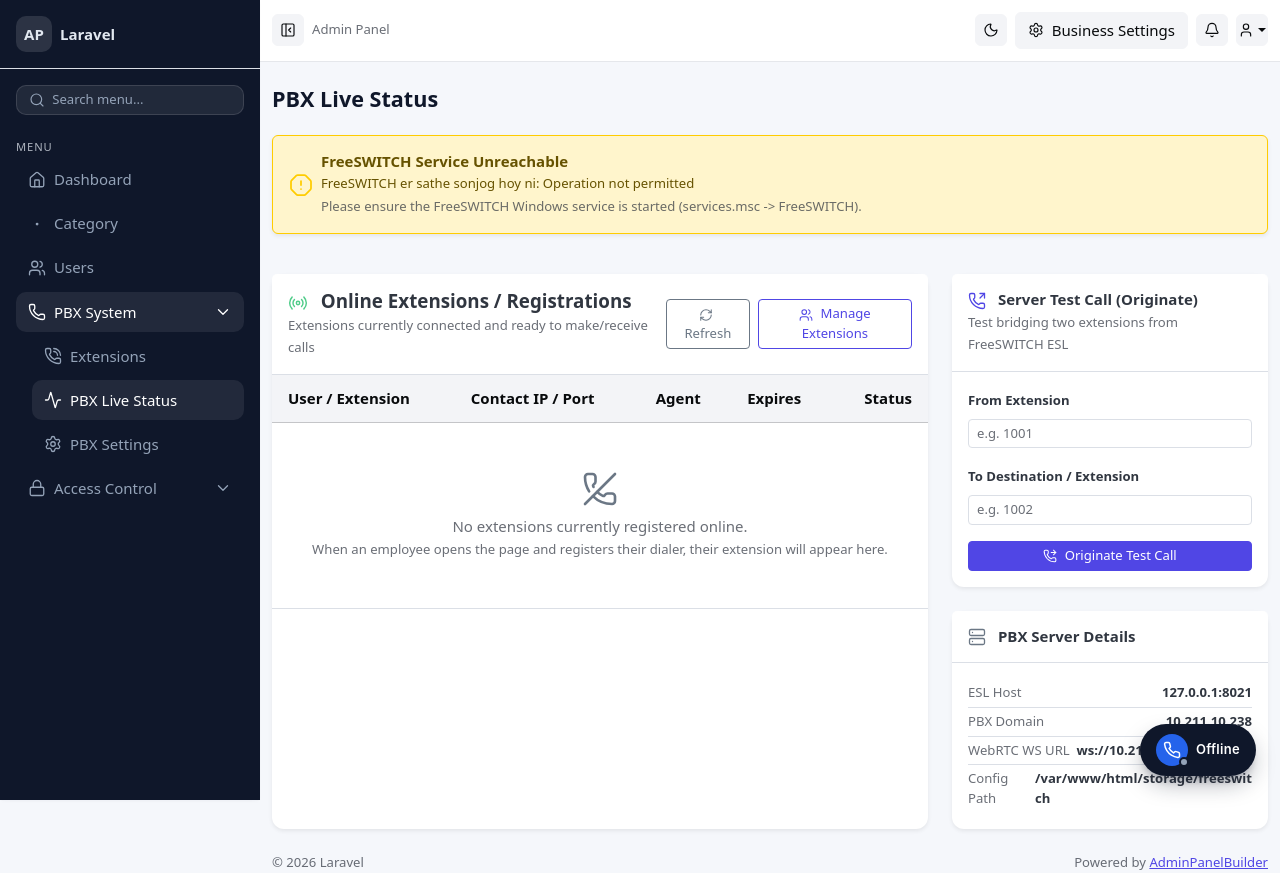
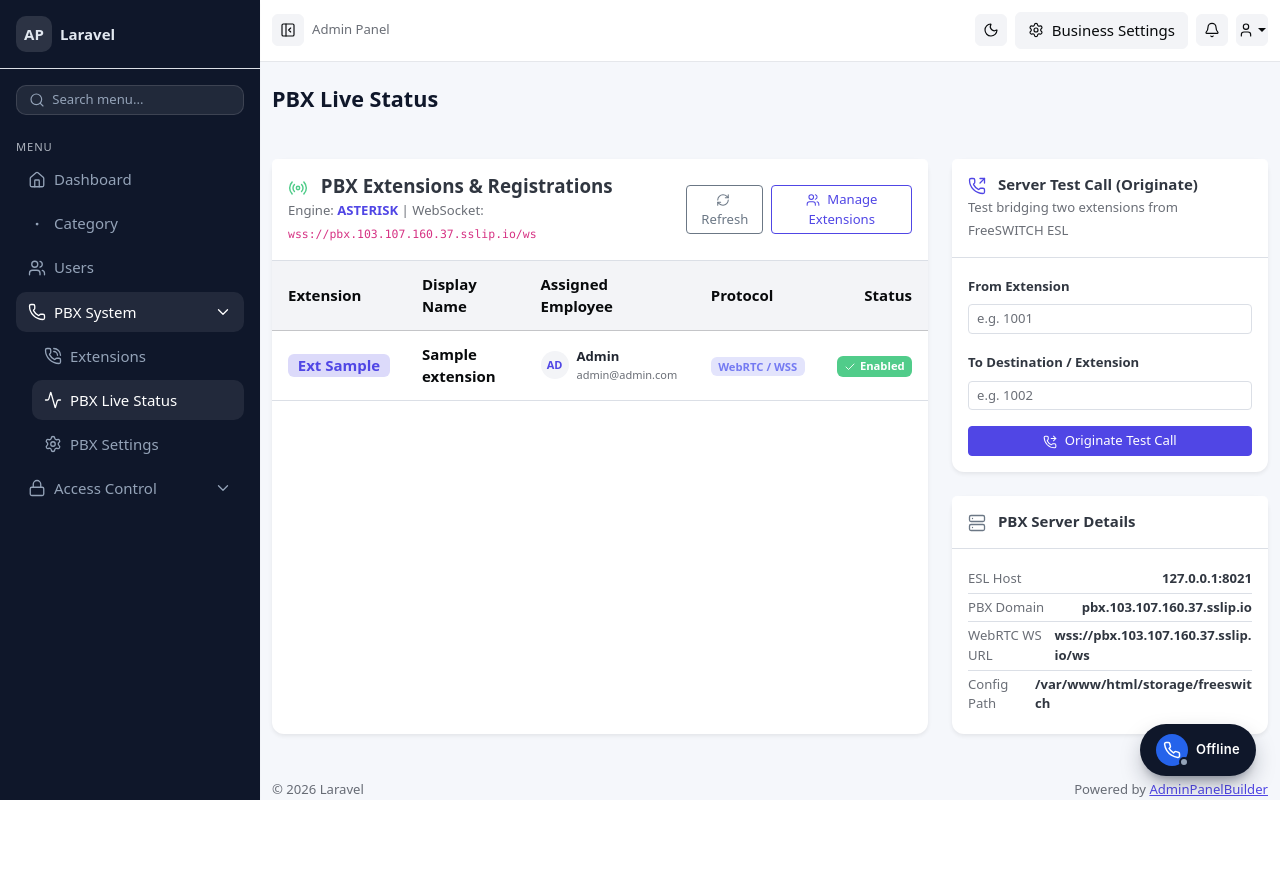
Before and after one commit to AmdadulShakib/pbx, a Laravel app: page /admin/pbx/status in a window 1280 px wide. After the commit the page ends 800 px from the top, so only its background shows below. Run offline with Laravel 12, Linux system fonts and the light colour scheme; a user stored in the database is signed in; data comes from the database, SQL or seed files in the repository; tables that the repository leaves empty hold one stand-in row (values such as "Sample post"); data that the repository does not hold is empty; parts of the project's set-up code (start-up, migrations or seed data) failed here and were passed over; some libraries are stand-ins or nearby versions.

Commit message:
fix(pbx): add Asterisk status view, auto-upgrade WSS, and update default PBX domain

```diff
--- a/app/Http/Controllers/Web/Admin/PbxStatusController.php
+++ b/app/Http/Controllers/Web/Admin/PbxStatusController.php
@@ -2,6 +2,7 @@
 
 namespace App\Http\Controllers\Web\Admin;
 
+use App\Models\PbxExtension;
 use App\Services\Pbx\FreeSwitch;
 use Illuminate\Http\Request;
 use App\Http\Controllers\Controller;
@@ -10,17 +11,21 @@ class PbxStatusController extends Controller
 {
     public function index(FreeSwitch $fs)
     {
-        $regs  = [];
-        $error = null;
+        $driver     = config('pbx.driver', 'asterisk');
+        $regs       = [];
+        $error      = null;
+        $extensions = PbxExtension::with('user')->orderBy('extension')->get();
 
+        if ($driver === 'freeswitch') {
             try {
                 $json = json_decode($fs->api('show registrations as json'), true);
                 $regs = $json['rows'] ?? [];
             } catch (\Throwable $e) {
-            $error = $e->getMessage();
+                $error = 'FreeSWITCH ESL: ' . $e->getMessage();
+            }
         }
 
-        return view('admin.pbx.status', compact('regs', 'error'));
+        return view('admin.pbx.status', compact('regs', 'error', 'driver', 'extensions'));
     }
 
     public function originate(Request $request, FreeSwitch $fs)
@@ -30,6 +35,8 @@ class PbxStatusController extends Controller
             'to'   => ['required', 'regex:/^[0-9*#+]{2,20}$/'],
         ]);
 
+        $driver = config('pbx.driver', 'asterisk');
+        if ($driver === 'freeswitch') {
             $cmd = 'originate {originate_timeout=30}user/' . $d['from'] . '@' . config('pbx.domain')
                  . ' ' . $d['to'] . ' XML default';
 
@@ -40,6 +47,9 @@ class PbxStatusController extends Controller
             }
 
             return back()->with('ok', 'ফলাফল: ' . $result);
+        }
+
+        return back()->with('ok', "অরিজিনেট টেস্ট কল রিকোয়েস্ট প্রেরিত (Asterisk Ext: {$d['from']} -> {$d['to']})");
     }
 
     public function settings()
--- a/config/pbx.php
+++ b/config/pbx.php
@@ -5,8 +5,8 @@ return [
     'host'         => env('PBX_ESL_HOST', '127.0.0.1'),
     'port'         => (int) env('PBX_ESL_PORT', 8021),
     'password'     => env('PBX_ESL_PASSWORD', 'ClueCon'),
-    'domain'       => env('PBX_DOMAIN', '10.211.10.238'),
-    'ws_url'       => env('PBX_WS_URL', 'ws://10.211.10.238:8088/ws'),
+    'domain'       => env('PBX_DOMAIN', 'pbx.103.107.160.37.sslip.io'),
+    'ws_url'       => env('PBX_WS_URL', 'wss://pbx.103.107.160.37.sslip.io/ws'),
     'conf_path'    => storage_path('freeswitch'),
     'admin_emails' => env('PBX_ADMIN_EMAILS', ''),
 ];
--- a/resources/views/admin/pbx/status.blade.php
+++ b/resources/views/admin/pbx/status.blade.php
@@ -22,25 +22,28 @@
                 <div class="d-flex align-items-center">
                     <i data-lucide="alert-octagon" class="text-warning me-2" style="width: 24px; height: 24px;"></i>
                     <div>
-                        <h6 class="alert-heading mb-1 fw-bold">{{ __('FreeSWITCH Service Unreachable') }}</h6>
+                        <h6 class="alert-heading mb-1 fw-bold">{{ __(ucfirst($driver) . ' Service Unreachable') }}</h6>
                         <p class="mb-0 small">{{ $error }}</p>
-                        <small class="text-muted">{{ __('Please ensure the FreeSWITCH Windows service is started (services.msc -> FreeSWITCH).') }}</small>
+                        <small class="text-muted">{{ __('Please verify your PBX backend service status and configuration.') }}</small>
                     </div>
                 </div>
             </div>
         @endif
     </div>
 
-    <!-- Live Registrations Card -->
+    <!-- Live Registrations / Extensions Card -->
     <div class="col-12 col-xl-8">
         <div class="card shadow-sm border-0 h-100">
             <div class="card-header bg-white py-3 border-bottom d-flex align-items-center justify-content-between">
                 <div>
                     <h5 class="card-title mb-0 fw-bold">
                         <i data-lucide="radio" class="me-2 text-success" style="width: 20px; height: 20px;"></i>
-                        {{ __('Online Extensions / Registrations') }}
+                        {{ __('PBX Extensions & Registrations') }}
                     </h5>
-                    <small class="text-muted">{{ __('Extensions currently connected and ready to make/receive calls') }}</small>
+                    <small class="text-muted">
+                        {{ __('Engine:') }} <strong class="text-primary text-uppercase">{{ $driver }}</strong> |
+                        {{ __('WebSocket:') }} <code>{{ config('pbx.ws_url') }}</code>
+                    </small>
                 </div>
                 <div class="d-flex gap-2">
                     <a href="{{ route('admin.pbx.status') }}" class="btn btn-outline-secondary btn-sm">
@@ -55,6 +58,72 @@
             </div>
 
             <div class="card-body p-0">
+                @if($driver === 'asterisk' && empty($regs))
+                    <div class="table-responsive">
+                        <table class="table table-hover align-middle mb-0">
+                            <thead class="table-light">
+                                <tr>
+                                    <th>{{ __('Extension') }}</th>
+                                    <th>{{ __('Display Name') }}</th>
+                                    <th>{{ __('Assigned Employee') }}</th>
+                                    <th>{{ __('Protocol') }}</th>
+                                    <th class="text-end">{{ __('Status') }}</th>
+                                </tr>
+                            </thead>
+                            <tbody>
+                                @forelse($extensions as $ext)
+                                    <tr>
+                                        <td>
+                                            <span class="badge bg-primary-subtle text-primary fs-6 fw-bold px-2.5 py-1">
+                                                Ext {{ $ext->extension }}
+                                            </span>
+                                        </td>
+                                        <td>
+                                            <span class="fw-semibold">{{ $ext->name }}</span>
+                                        </td>
+                                        <td>
+                                            @if($ext->user)
+                                                <div class="d-flex align-items-center gap-2">
+                                                    <div class="avatar-xs rounded-circle bg-light text-primary d-flex align-items-center justify-content-center fw-bold" style="width: 28px; height: 28px; font-size: 11px;">
+                                                        {{ strtoupper(substr($ext->user->name, 0, 2)) }}
+                                                    </div>
+                                                    <div>
+                                                        <div class="small fw-semibold text-dark">{{ $ext->user->name }}</div>
+                                                        <div class="text-muted" style="font-size: 11px;">{{ $ext->user->email }}</div>
+                                                    </div>
+                                                </div>
+                                            @else
+                                                <span class="badge bg-secondary-subtle text-secondary small">{{ __('Unassigned') }}</span>
+                                            @endif
+                                        </td>
+                                        <td>
+                                            <span class="badge bg-info-subtle text-info">WebRTC / WSS</span>
+                                        </td>
+                                        <td class="text-end">
+                                            @if($ext->enabled)
+                                                <span class="badge bg-success">
+                                                    <i data-lucide="check" style="width: 12px; height: 12px;" class="me-1"></i>{{ __('Enabled') }}
+                                                </span>
+                                            @else
+                                                <span class="badge bg-danger">{{ __('Disabled') }}</span>
+                                            @endif
+                                        </td>
+                                    </tr>
+                                @empty
+                                    <tr>
+                                        <td colspan="5" class="text-center py-5 text-muted">
+                                            <i data-lucide="phone-off" class="mb-2 text-secondary" style="width: 36px; height: 36px;"></i>
+                                            <p class="mb-0">{{ __('No extensions created yet.') }}</p>
+                                            <a href="{{ route('admin.pbx.extensions.create') }}" class="btn btn-primary btn-sm mt-2">
+                                                <i data-lucide="plus" class="me-1" style="width: 14px; height: 14px;"></i>{{ __('Create First Extension') }}
+                                            </a>
+                                        </td>
+                                    </tr>
+                                @endforelse
+                            </tbody>
+                        </table>
+                    </div>
+                @else
                     <div class="table-responsive">
                         <table class="table table-hover align-middle mb-0">
                             <thead class="table-light">
@@ -106,6 +175,7 @@
                             </tbody>
                         </table>
                     </div>
+                @endif
             </div>
         </div>
     </div>
```
Also changed, not shown: public/assets/site/js/pbx-dialer.js. Lines whose indentation alone changed are shown as unchanged.
